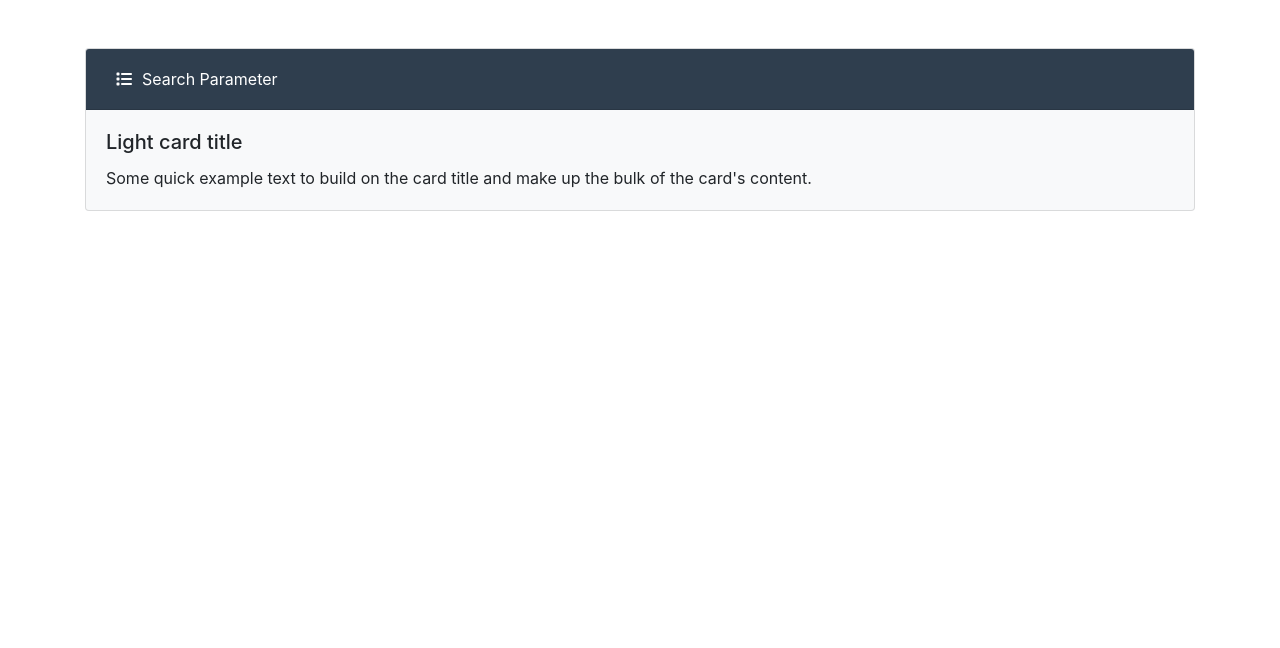
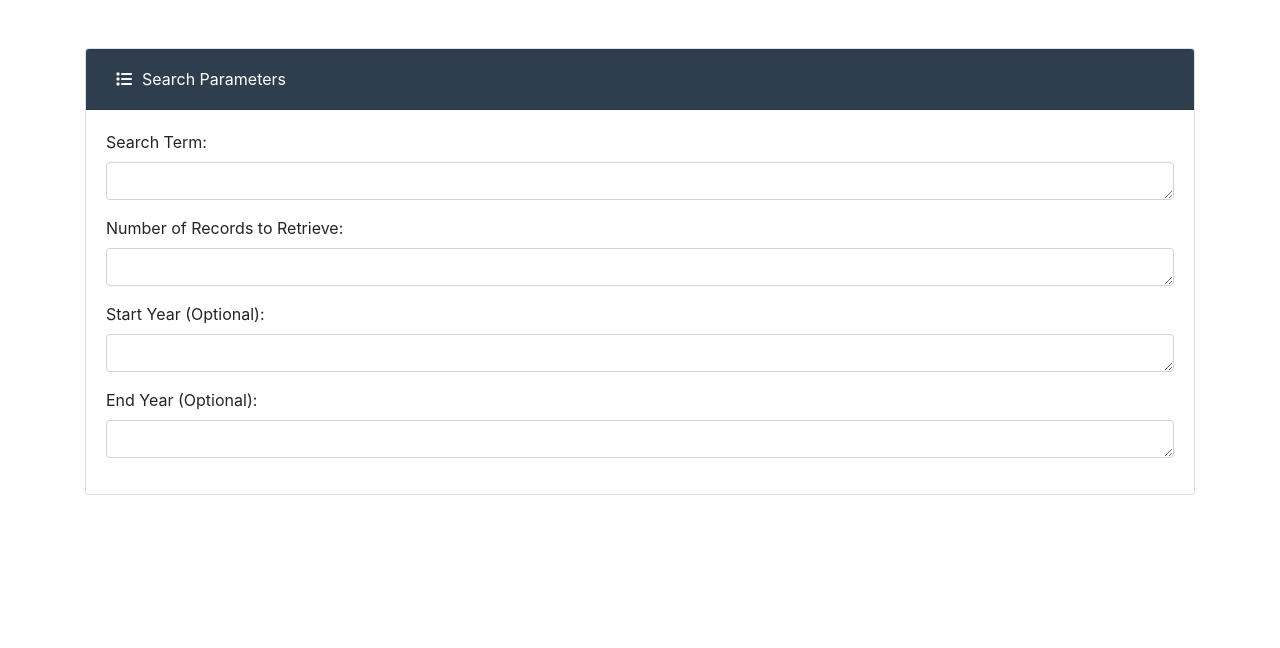
Before and after one commit to neverage84/NewYorkTimes, a plain HTML site: page index.html in a window 1280 px wide. Shown: the part 152-800 px from the top of the page. Drawn offline with nearby package versions, Linux system fonts and the light colour scheme.

Commit message:
Added multiple input noxes

```diff
--- a/index.html
+++ b/index.html
@@ -38,11 +38,25 @@
 
         <div class="row MainContent">
         <div class="col-12">
-        <div class="card bg-light">
-                <div class="card-header"><i class="fas fa-list"></i>Search Parameter</div>
+        <div class="card ">
+                <div class="card-header"><i class="fas fa-list"></i>Search Parameters</div>
                 <div class="card-body">
-                  <h5 class="card-title">Light card title</h5>
-                  <p class="card-text">Some quick example text to build on the card title and make up the bulk of the card's content.</p>
+                        <div class="form-group">
+                                <label for="exampleFormControlTextarea1">Search Term:</label>
+                                <textarea class="form-control" id="SearchTerm" rows="1"></textarea>
+                        </div>
+                        <div class="form-group">
+                                <label for="exampleFormControlTextarea1">Number of Records to Retrieve:</label>
+                                <textarea class="form-control" id="exampleFormControlTextarea1" rows="1"></textarea>
+                        </div>
+                        <div class="form-group">
+                                <label for="exampleFormControlTextarea1">Start Year (Optional):</label>
+                                <textarea class="form-control" id="exampleFormControlTextarea1" rows="1"></textarea>
+                        </div>
+                        <div class="form-group">
+                                <label for="exampleFormControlTextarea1">End Year (Optional):</label>
+                                <textarea class="form-control" id="exampleFormControlTextarea1" rows="1"></textarea>
+                        </div>
                 </div>
     </div></div>
 
--- a/style.css
+++ b/style.css
@@ -1,6 +1,6 @@
 nav {
     overflow: auto;
-    border-radius: 10px;
+    border-radius: 5px;
     background-color:rgb(35, 49, 87);
     height: 150px;
     text-align: center;
@@ -29,3 +29,7 @@ i {
 
     color: white;
 }
+
+.card {
+    background-color: white;
+}
```
